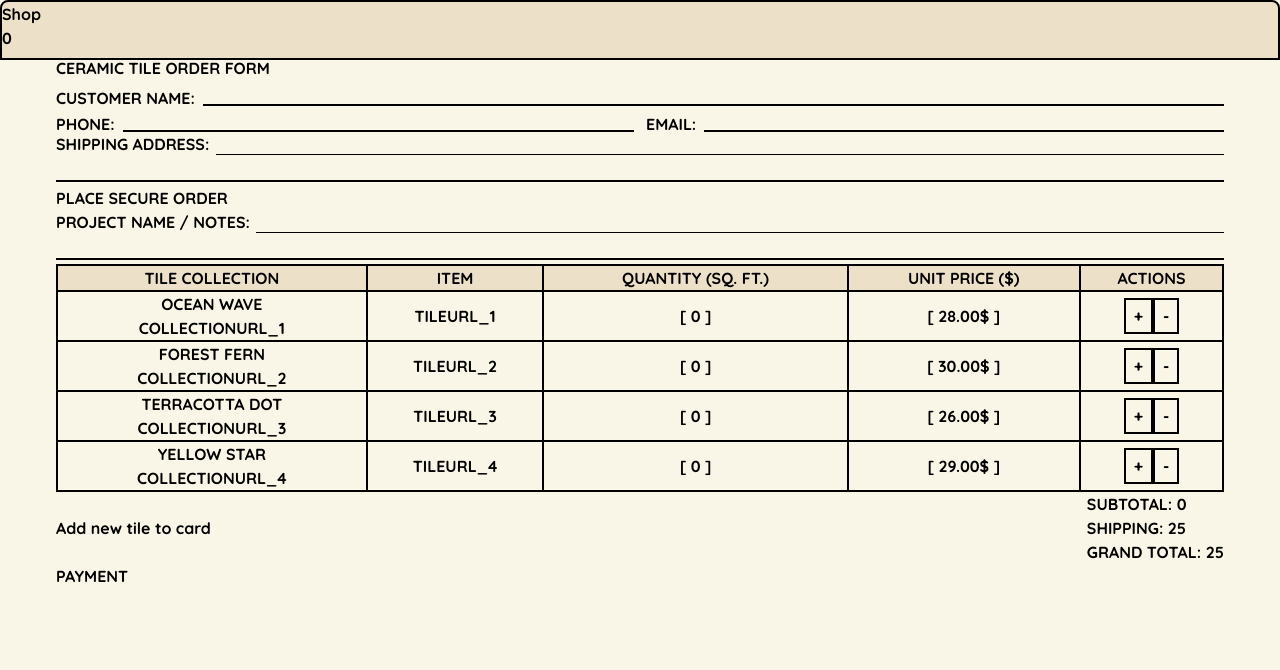
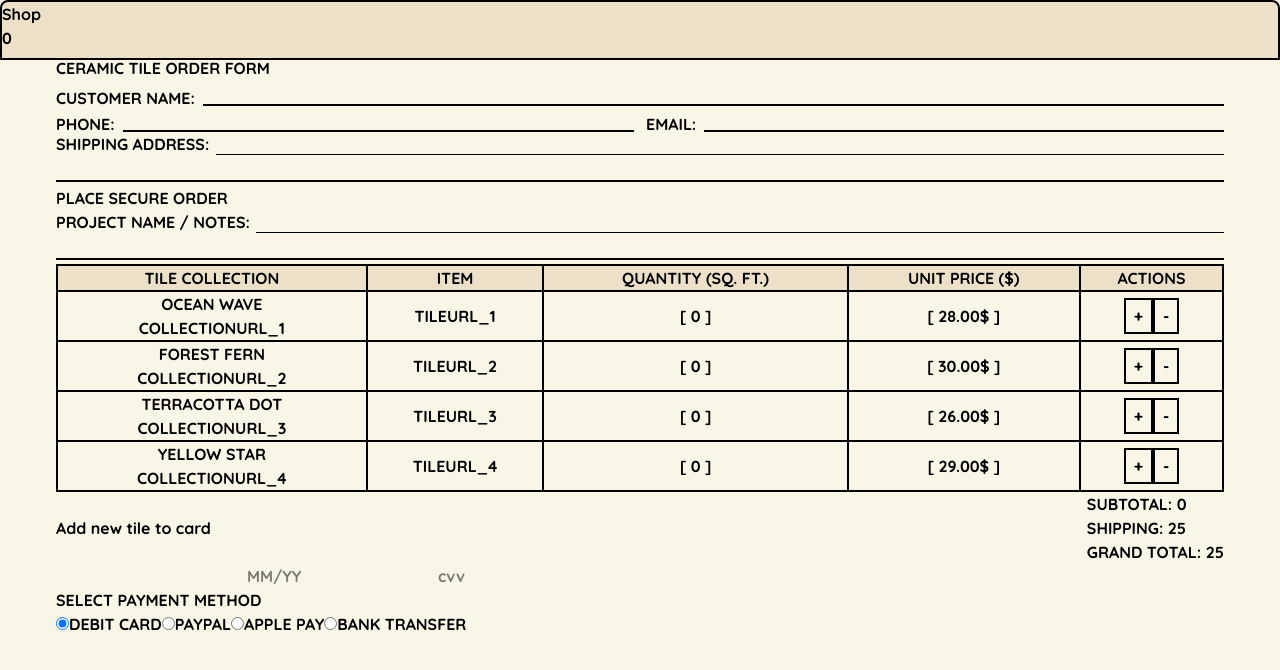
Before and after one commit to mkworkingman/TilesProject, a Next.js app: page / in a window 1280 px wide. Shown: the top 670 px of the page. Built offline with nearby package versions, Linux system fonts and the light colour scheme.

Commit message:
Add payment functionality

```diff
--- a/src/components/Payment.tsx
+++ b/src/components/Payment.tsx
@@ -1,3 +1,86 @@
+'use client'
+
+const handleCardChange = (e: React.ChangeEvent<HTMLInputElement>) => {
+    const digits = e.target.value.replace(/\D/g, '').slice(0, 16)
+    e.target.value = digits.replace(/(\d{4})/g, '$1 ').trim()
+}
+
+const handleExpChange = (e: React.ChangeEvent<HTMLInputElement>) => {
+    let digits = e.target.value.replace(/\D/g, '').slice(0, 4)
+
+    if (digits.length === 1 && parseInt(digits, 10) > 1) {
+        digits = '0' + digits
+    }
+
+    if (digits.length >= 2) {
+        const mm = Math.min(Math.max(parseInt(digits.slice(0, 2), 10), 1), 12)
+        digits = String(mm).padStart(2, '0') + digits.slice(2)
+    }
+
+    e.target.value = digits.replace(/(\d{2})(?=\d)/, '$1/')
+}
+
+const handleCvvChange = (e: React.ChangeEvent<HTMLInputElement>) => {
+    e.target.value = e.target.value.replace(/\D/g, '').slice(0, 4)
+}
+
 export default function Payment() {
-    return <div>Payment</div>
+    return (
+        <>
+            <input
+                name="cardnumber"
+                onChange={handleCardChange}
+                maxLength={19}
+                autoComplete="cc-number"
+                inputMode="numeric"
+                form="send-form"
+                required
+            />
+            <input
+                name="expirationdate"
+                onChange={handleExpChange}
+                maxLength={5}
+                autoComplete="cc-exp"
+                inputMode="numeric"
+                placeholder="MM/YY"
+                form="send-form"
+                required
+            />
+            <input
+                name="cvv"
+                onChange={handleCvvChange}
+                maxLength={4}
+                autoComplete="cc-csc"
+                inputMode="numeric"
+                placeholder="cvv"
+                form="send-form"
+                required
+            />
+            <fieldset>
+                <legend>Select payment method</legend>
+                <label>
+                    <input
+                        type="radio"
+                        name="payment"
+                        value="debit"
+                        form="send-form"
+                        defaultChecked
+                    />
+                    Debit Card
+                </label>
+                <label>
+                    <input type="radio" name="payment" value="paypal" form="send-form" />
+                    PayPal
+                </label>
+                <label>
+                    <input type="radio" name="payment" value="applepay" form="send-form" />
+                    Apple Pay
+                </label>
+                <label>
+                    <input type="radio" name="payment" value="bank" form="send-form" />
+                    Bank Transfer
+                </label>
+            </fieldset>
+        </>
+    )
 }
```
